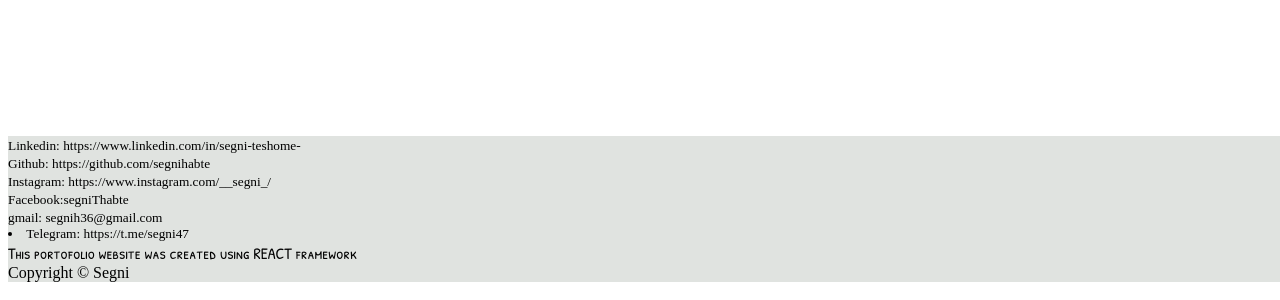
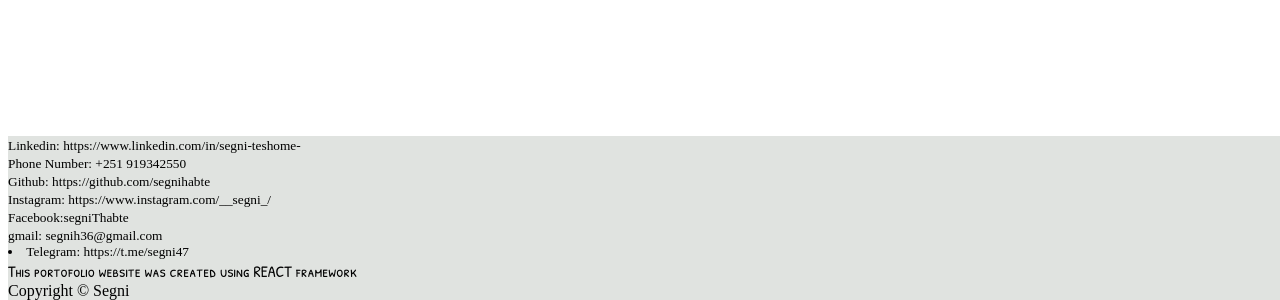
Before and after one commit to segnihabte/home, a React (Create React App) app: page / in a window 1280 px wide. Shown: the part 11604-11904 px from the top of the page. Built offline with nearby package versions, Linux system fonts and the light colour scheme; the HTML template or start-up script is replaced by a standard one.

Commit message:
footer change

```diff
--- a/src/components/Footer.js
+++ b/src/components/Footer.js
@@ -12,6 +12,9 @@ function Footer() {
             <Row>
               <Col><Form.Text className="text-muted">
                 Linkedin: https://www.linkedin.com/in/segni-teshome-
+              </Form.Text></Col>
+              <Col><Form.Text className="text-muted">
+                Phone Number: +251 919342550
               </Form.Text></Col>
               <Col><Form.Text className="text-muted">
                 Github: https://github.com/segnihabte
```
